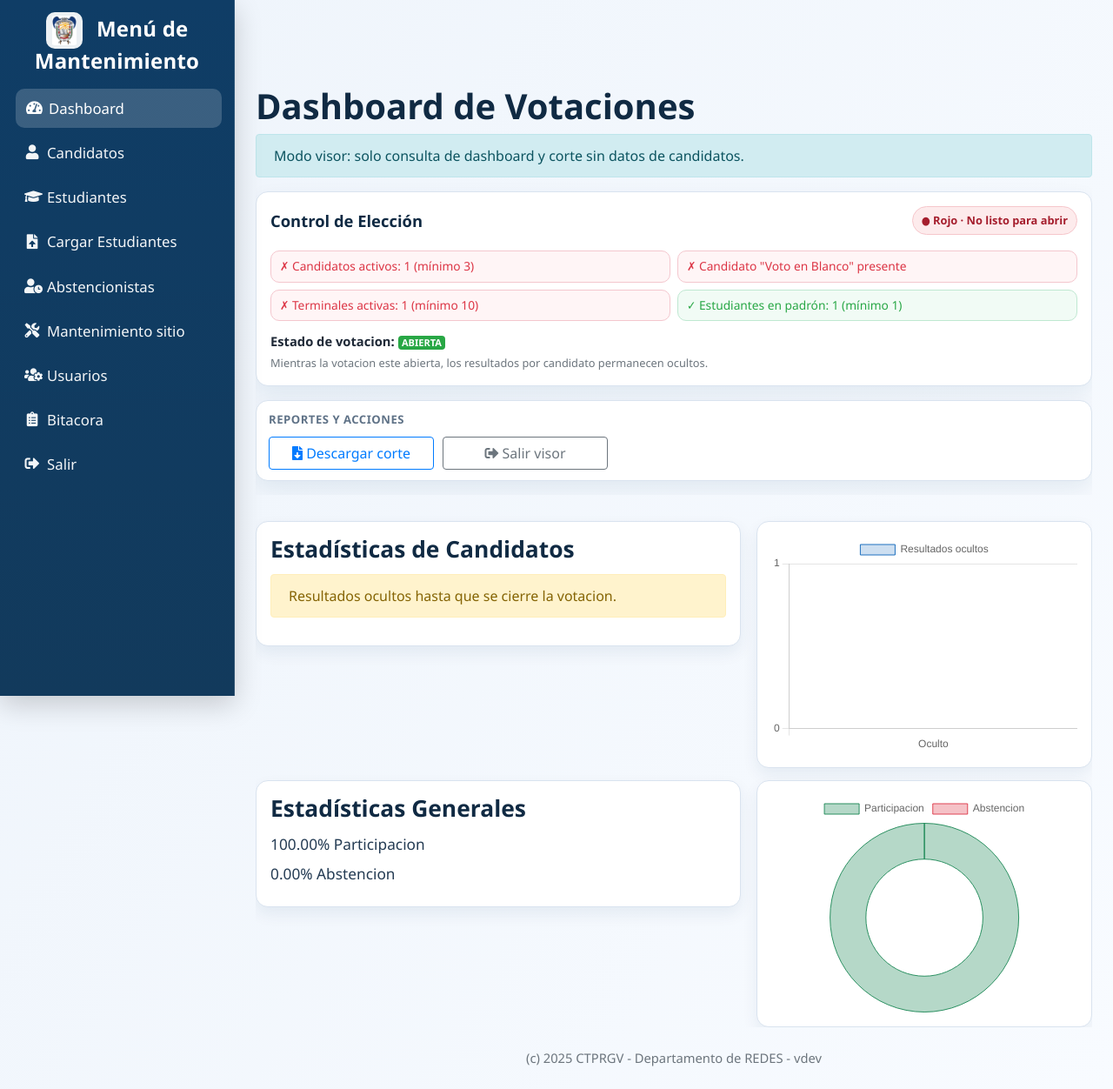
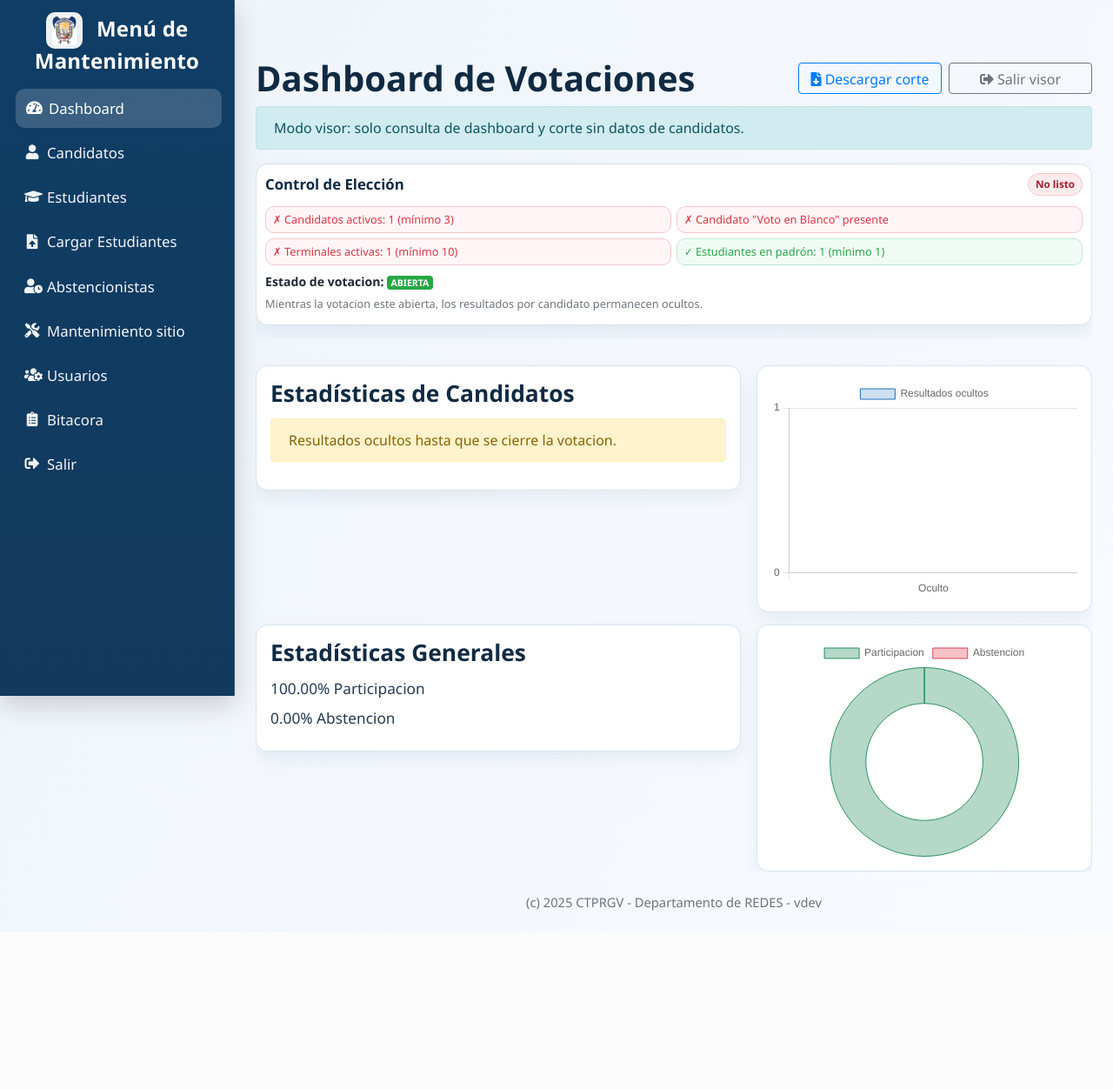
Before and after one commit to vegabryan22/votaciones_ctprgv, a Flask app: page /votaciones/visor/dashboard in a window 1280 px wide. Shown: the whole page at 87% size. After the commit the page ends 1047 px from the top, so only its background shows below. Run offline with Flask 3, Linux system fonts and the light colour scheme; a user stored in the database is signed in; data comes from the database, SQL or seed files in the repository; tables that the repository leaves empty hold one stand-in row (values such as "Sample post"); some libraries are stand-ins or nearby versions.

Commit message:
style: compacta panel de control y reduce espacio interno

```diff
--- a/votaciones_backend/static/css/style_dashboard.css
+++ b/votaciones_backend/static/css/style_dashboard.css
@@ -64,7 +64,7 @@
 
 .election-control {
     border-radius: 16px;
-    padding: 16px !important;
+    padding: 10px !important;
     border: 1px solid #d9e3ef;
     box-shadow: 0 8px 18px rgba(15, 61, 102, 0.07);
 }
@@ -74,23 +74,23 @@
     justify-content: space-between;
     align-items: center;
     gap: 12px;
-    margin-bottom: 10px;
+    margin-bottom: 6px;
 }
 
 .election-title {
     margin: 0;
-    font-size: 1.15rem;
+    font-size: 1.05rem;
 }
 
 .traffic-pill {
     border-radius: 999px;
-    font-size: 0.8rem;
-    font-weight: 700;
-    padding: 6px 10px;
+    font-size: 0.73rem;
+    font-weight: 600;
+    padding: 3px 8px;
     border: 1px solid transparent;
     display: inline-flex;
     align-items: center;
-    gap: 6px;
+    gap: 4px;
 }
 
 .traffic-pill.ok {
@@ -114,16 +114,16 @@
 .check-grid {
     display: grid;
     grid-template-columns: repeat(2, minmax(240px, 1fr));
-    gap: 8px;
-    margin: 8px 0 12px;
+    gap: 6px;
+    margin: 6px 0 8px;
 }
 
 .check-chip {
     border: 1px solid #d9e3ef;
     border-radius: 10px;
     background: #f8fbff;
-    padding: 7px 10px;
-    font-size: 0.86rem;
+    padding: 5px 8px;
+    font-size: 0.8rem;
 }
 
 .check-chip.ok {
@@ -140,48 +140,70 @@
     display: flex;
     justify-content: space-between;
     align-items: center;
-    gap: 10px;
+    gap: 6px;
     flex-wrap: wrap;
+    margin-bottom: 2px;
 }
 
 .control-actions .status-wrap {
-    font-size: 0.92rem;
+    font-size: 0.88rem;
 }
 
-.action-bar {
-    border: 1px solid #d9e3ef;
-    border-radius: 14px;
-    box-shadow: 0 8px 18px rgba(15, 61, 102, 0.06);
-    padding: 12px 14px;
+.compact-threshold .form-label {
+    margin-bottom: 2px !important;
 }
 
-.action-bar-title {
-    font-size: 0.82rem;
-    text-transform: uppercase;
-    letter-spacing: 0.5px;
-    color: #5f7287;
-    margin-bottom: 10px;
-    font-weight: 700;
+.compact-input {
+    height: 34px;
+    padding-top: 4px;
+    padding-bottom: 4px;
+}
+
+.compact-btn {
+    height: 34px;
+    padding-top: 4px;
+    padding-bottom: 4px;
+    min-width: 84px;
+}
+
+.dashboard-head {
+    display: flex;
+    justify-content: space-between;
+    align-items: center;
+    gap: 12px;
+    flex-wrap: wrap;
 }
 
 .action-buttons {
     display: flex;
-    gap: 10px;
+    gap: 8px;
     flex-wrap: wrap;
+    justify-content: flex-end;
 }
 
 .action-btn {
-    min-width: 190px;
+    min-width: 165px;
+    height: 36px;
     display: inline-flex;
     align-items: center;
     justify-content: center;
-    gap: 8px;
+    gap: 6px;
     border-radius: 10px;
+    font-size: 0.9rem;
 }
 
 @media (max-width: 992px) {
     .check-grid {
         grid-template-columns: 1fr;
+    }
+
+    .dashboard-head {
+        align-items: stretch;
+    }
+
+    .dashboard-head .action-buttons {
+        width: 100%;
+        justify-content: flex-start;
     }
 
     .content-section {
--- a/votaciones_backend/templates/layout.html
+++ b/votaciones_backend/templates/layout.html
@@ -58,7 +58,7 @@
         .content {
             margin-left: 270px;
             min-height: 100vh;
-            padding: 24px;
+            padding: 12px 24px 24px;
         }
 
         .content .container {
--- a/votaciones_backend/templates/mantenimiento.html
+++ b/votaciones_backend/templates/mantenimiento.html
@@ -1,7 +1,26 @@
 {% extends "layout.html" %}
 {% block content %}
-<div class="container mt-4">
-    <h1>Dashboard de Votaciones</h1>
+<div class="container mt-1">
+    <div class="dashboard-head mb-2">
+        <h1 class="mb-0">Dashboard de Votaciones</h1>
+        <div class="action-buttons">
+            <a href="/votaciones/descargar_corte" class="btn btn-outline-primary action-btn">
+                <i class="fas fa-file-download"></i> Descargar corte
+            </a>
+            {% if not is_viewer %}
+            <a href="/votaciones/descargar_acta" class="btn btn-primary action-btn">
+                <i class="fas fa-file-signature"></i> Descargar acta final
+            </a>
+            {% endif %}
+            {% if is_viewer %}
+            <form method="post" action="{{ url_for('viewer_logout') }}" class="m-0">
+                <button type="submit" class="btn btn-outline-secondary action-btn">
+                    <i class="fas fa-sign-out-alt"></i> Salir visor
+                </button>
+            </form>
+            {% endif %}
+        </div>
+    </div>
 
     {% with messages = get_flashed_messages(with_categories=true) %}
     {% if messages %}
@@ -20,11 +39,11 @@
         <div class="election-topbar">
             <h4 class="election-title">Control de Elección</h4>
             {% if readiness.ready %}
-            <span class="traffic-pill ok">● Verde · Listo para abrir</span>
+            <span class="traffic-pill ok">Listo para abrir</span>
             {% elif ok_count >= 3 %}
-            <span class="traffic-pill warn">● Amarillo · Falta 1 criterio</span>
+            <span class="traffic-pill warn">Pendiente: 1 criterio</span>
             {% else %}
-            <span class="traffic-pill bad">● Rojo · No listo para abrir</span>
+            <span class="traffic-pill bad">No listo</span>
             {% endif %}
         </div>
 
@@ -75,15 +94,15 @@
             {% endif %}
         </div>
 
-        <small class="text-muted d-block mt-1">Mientras la votacion este abierta, los resultados por candidato permanecen ocultos.</small>
+        <small class="text-muted d-block mt-1 mb-1">Mientras la votacion este abierta, los resultados por candidato permanecen ocultos.</small>
         {% if not is_viewer %}
-        <form method="post" action="{{ url_for('actualizar_min_terminales') }}" class="row g-2 align-items-end mt-2">
+        <form method="post" action="{{ url_for('actualizar_min_terminales') }}" class="row g-2 align-items-end mt-1 compact-threshold">
             <div class="col-sm-4 col-md-3">
-                <label class="form-label mb-1"><small>Mínimo de terminales activas</small></label>
-                <input type="number" min="1" name="min_active_terminals" class="form-control form-control-sm" value="{{ readiness.metrics.min_active_terminals }}" {% if not voting_closed %}disabled{% endif %}>
+                <label class="form-label mb-1"><small>Mínimo terminales</small></label>
+                <input type="number" min="1" name="min_active_terminals" class="form-control form-control-sm compact-input" value="{{ readiness.metrics.min_active_terminals }}" {% if not voting_closed %}disabled{% endif %}>
             </div>
             <div class="col-auto">
-                <button type="submit" class="btn btn-outline-primary btn-sm" {% if not voting_closed %}disabled{% endif %}>Guardar umbral</button>
+                <button type="submit" class="btn btn-outline-primary btn-sm compact-btn" {% if not voting_closed %}disabled{% endif %}>Guardar</button>
             </div>
             {% if not voting_closed %}
             <div class="col-12"><small class="text-muted">Cierra la votación para modificar este valor.</small></div>
@@ -92,26 +111,6 @@
         {% endif %}
     </div>
 
-    <div class="card action-bar mb-3">
-        <div class="action-bar-title">Reportes y acciones</div>
-        <div class="action-buttons">
-            <a href="/votaciones/descargar_corte" class="btn btn-outline-primary action-btn">
-                <i class="fas fa-file-download"></i> Descargar corte
-            </a>
-            {% if not is_viewer %}
-            <a href="/votaciones/descargar_acta" class="btn btn-primary action-btn">
-                <i class="fas fa-file-signature"></i> Descargar acta final
-            </a>
-            {% endif %}
-            {% if is_viewer %}
-            <form method="post" action="{{ url_for('viewer_logout') }}" class="m-0">
-                <button type="submit" class="btn btn-outline-secondary action-btn">
-                    <i class="fas fa-sign-out-alt"></i> Salir visor
-                </button>
-            </form>
-            {% endif %}
-        </div>
-    </div>
 </div>
 <div class="container mt-3">
     <div class="content-section">
```
Also changed, not shown: CHANGELOG.md, 1 other file.
